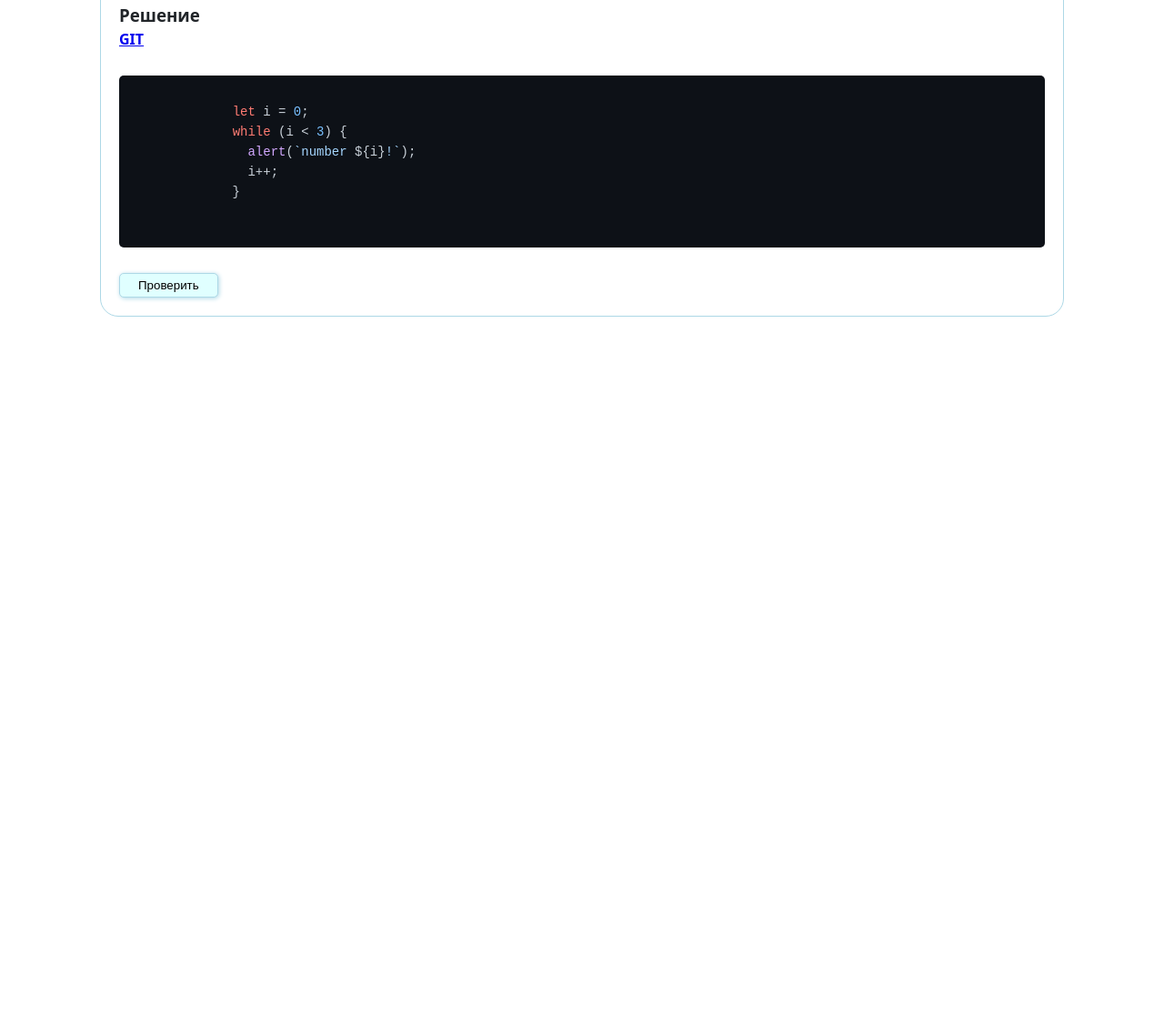
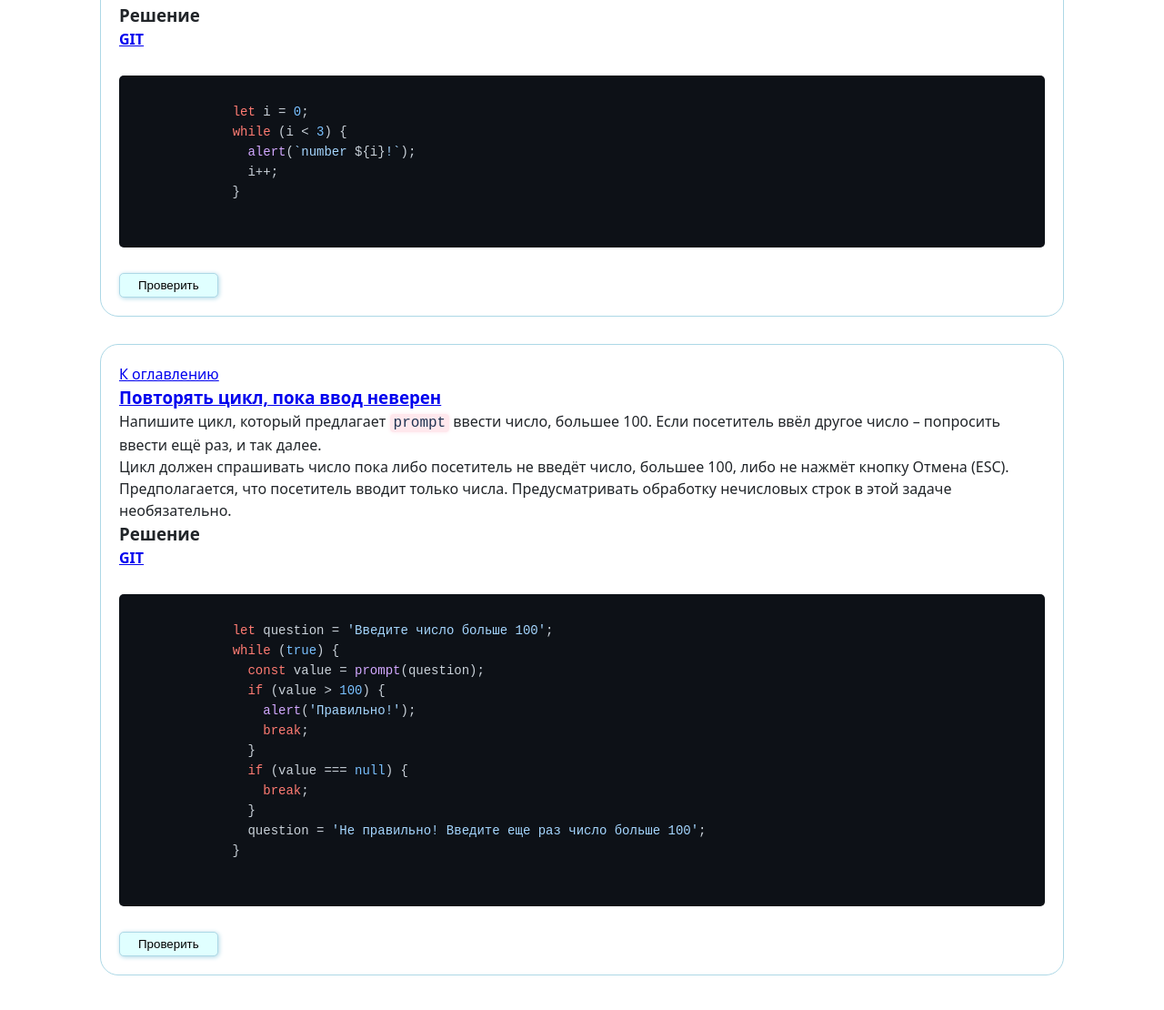
Before and after one commit to Tetrarium/ljs-chapter2, a plain HTML site: page index.html in a window 1280 px wide. Shown: the part 4775-5885 px from the top of the page at 91% size. Before the commit the page ends 5173 px from the top, so only its background shows below. Drawn offline with Linux system fonts and the light colour scheme.

Commit message:
Решена задача Повторять цикл, пока ввод неверен

```diff
--- a/index.html
+++ b/index.html
@@ -252,6 +252,40 @@
           <button type="button" class="task__btn check__task6">Проверить</button>
         </div>
       </div>
+      <div class="section__task task" id="task7">
+        <a href="#contents" class="link-to-top">К оглавлению</a>
+        <h3 class="task__title">
+          <a href="https://learn.javascript.ru/task/repeat-until-correct" target="_blank">Повторять цикл, пока ввод неверен</a>
+        </h3>
+        <div class="task__description">
+          <p>Напишите цикл, который предлагает <code class="code">prompt</code> ввести число, большее 100. Если посетитель ввёл другое число – попросить ввести ещё раз, и так далее.</p>
+          <p>Цикл должен спрашивать число пока либо посетитель не введёт число, большее 100, либо не нажмёт кнопку Отмена (ESC).</p>
+          <p>Предполагается, что посетитель вводит только числа. Предусматривать обработку нечисловых строк в этой задаче необязательно.</p>
+        </div>
+        <div class="task__solution">
+          <h3 class="task__subtitle">Решение</h3>
+          <h4 class="task__git">
+            <a href="https://github.com/Tetrarium/ljs-chapter2/blob/main/script/task7.js" target="_blank">GIT</a>
+          </h4>
+          <pre class="task__code">
+            <code class="lang-js">
+              let question = 'Введите число больше 100';
+              while (true) {
+                const value = prompt(question);
+                if (value > 100) {
+                  alert('Правильно!');
+                  break;
+                }
+                if (value === null) {
+                  break;
+                }
+                question = 'Не правильно! Введите еще раз число больше 100';
+              }
+            </code>
+          </pre>
+          <button type="button" class="task__btn check__task7">Проверить</button>
+        </div>
+      </div>
     </div>
   </div>
   <script src="./script/task1.js"></script>
@@ -260,5 +294,6 @@
   <script src="./script/task4.js"></script>
   <script src="./script/task5.js"></script>
   <script src="./script/task6.js"></script>
+  <script src="./script/task7.js"></script>
 </body>
 </html>
--- /dev/null
+++ b/script/task7.js
@@ -0,0 +1,20 @@
+"use strict";
+
+const checkTask7 = document.querySelector('.check__task7');
+
+function check7() {
+  let question = 'Введите число больше 100';
+  while (true) {
+    const value = prompt(question);
+    if (value > 100) {
+      alert('Правильно!');
+      break;
+    }
+    if (value === null) {
+      break;
+    }
+    question = 'Не правильно! Введите еще раз число больше 100';
+  }
+}
+
+checkTask7.addEventListener('click', check7);
```
